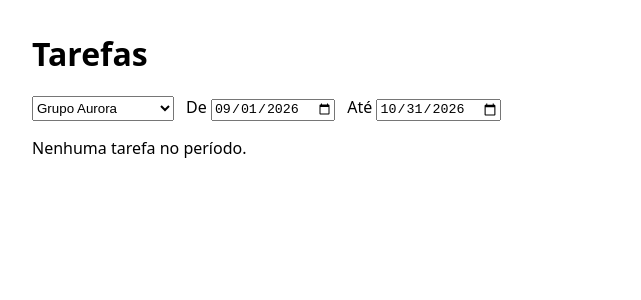
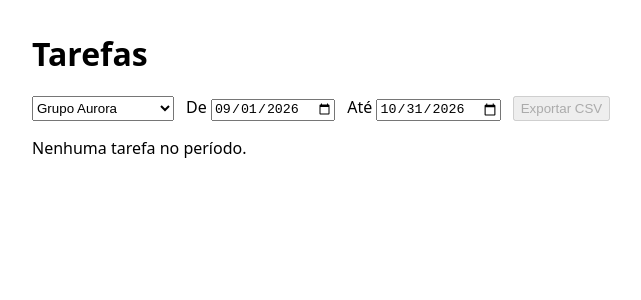
Before and after one commit to diogoX451/prova-desenvolvedor, a React (Vite) app: page / in a window 1280 px wide. Shown: the top 300 px of the page, without its empty margins (248-889 px from the left). Built offline with nearby package versions, Linux system fonts and the light colour scheme.

Commit message:
feat(tela): botão Exportar CSV baixa as tarefas mostradas
Usa a mesma lista filtrada da tabela e fica desativado quando não há
tarefa no período. O download fica no adaptador src/ui/adaptadores/download.js.

```diff
--- a/src/ui/App.jsx
+++ b/src/ui/App.jsx
@@ -1,6 +1,8 @@
 import { useState } from 'react';
 import { empresas, tarefas } from './fontes.js';
 import { listarTarefas } from '../tarefas/dominio/listar.js';
+import { gerarCSV } from '../tarefas/adaptadores/csv-excel.js';
+import { baixarArquivo } from './adaptadores/download.js';
 
 export function App() {
   const [empresaId, setEmpresaId] = useState(1);
@@ -20,6 +22,12 @@ export function App() {
         </select>
         <label>De <input type="date" value={de} onChange={(e) => setDe(e.target.value)} /></label>
         <label>Até <input type="date" value={ate} onChange={(e) => setAte(e.target.value)} /></label>
+        <button
+          onClick={() => baixarArquivo('tarefas.csv', gerarCSV(lista), 'text/csv;charset=utf-8')}
+          disabled={lista.length === 0}
+        >
+          Exportar CSV
+        </button>
       </div>
       {lista.length === 0 ? (
         <p>Nenhuma tarefa no período.</p>
--- /dev/null
+++ b/src/ui/adaptadores/download.js
@@ -0,0 +1,12 @@
+// Adaptador do navegador: transforma um texto em arquivo baixado. A tela só
+// diz o nome e o conteúdo; como o navegador baixa fica aqui.
+export function baixarArquivo(nome, conteudo, tipo) {
+  const blob = new Blob([conteudo], { type: tipo });
+  const url = URL.createObjectURL(blob);
+  const link = document.createElement('a');
+  link.href = url;
+  link.download = nome;
+  link.click();
+  // libera o arquivo da memória depois que o navegador começou o download
+  setTimeout(() => URL.revokeObjectURL(url), 0);
+}
```
